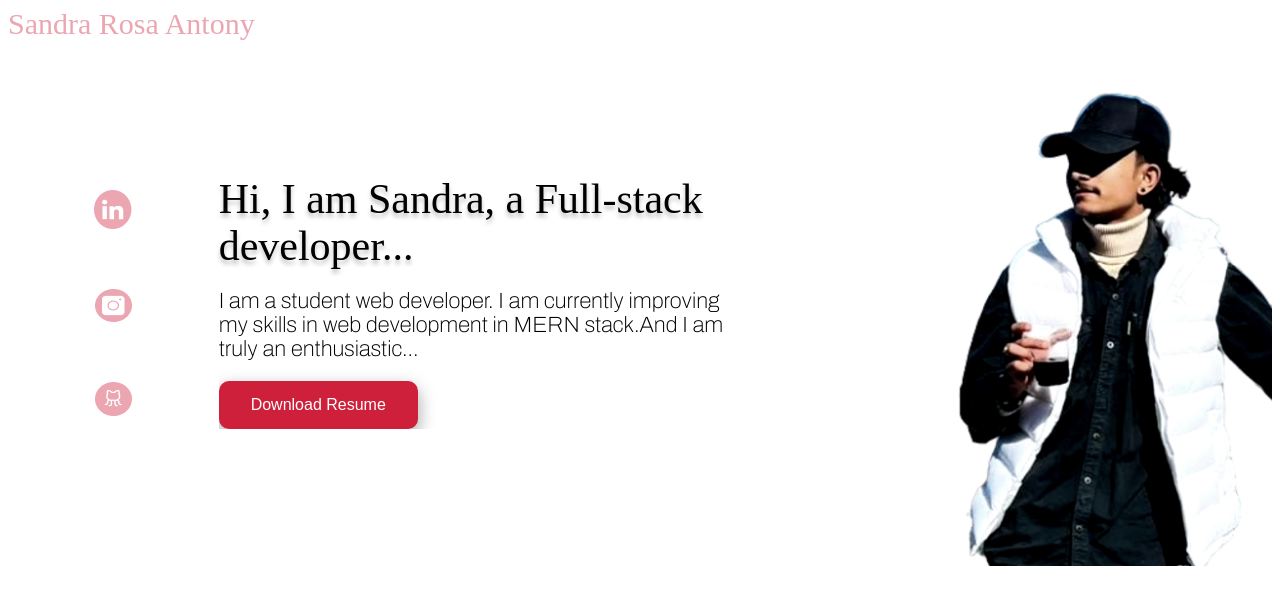
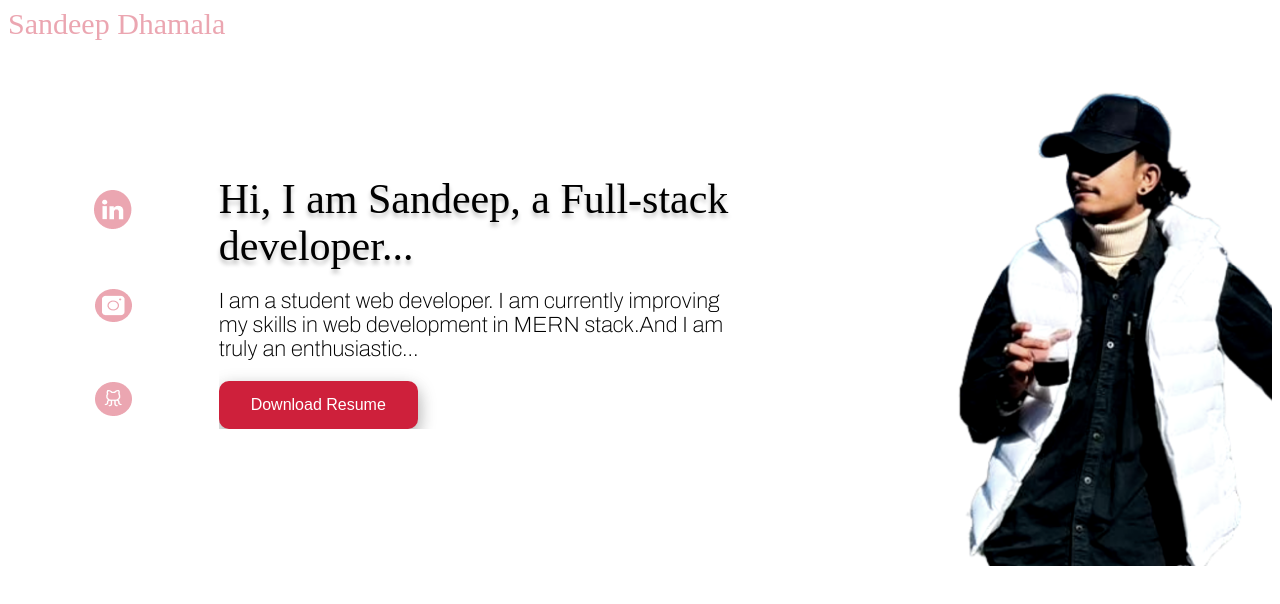
Before and after one commit to sandeep0600/my, a React (Create React App) app: page / in a window 1280 px wide. Shown: the top 604 px of the page. Built offline with nearby package versions, Linux system fonts and the light colour scheme; a web font is replaced by a local one.

Commit message:
Update App.js

```diff
--- a/src/App.js
+++ b/src/App.js
@@ -9,12 +9,12 @@ function App() {
 
   return (
     <div id="div1">
-      <span className="nav">  Sandra Rosa Antony</span>
+      <span className="nav">  Sandeep Dhamala</span>
       <div className="main">
         <img src={logo} alt="Logo" className="girl" />
         <div className="content">
           <span className="heading">
-            Hi, I am Sandra, a Full-stack developer...
+            Hi, I am Sandeep, a Full-stack developer...
           </span>
           <span className="paragraph">
             I am a student web developer. I am currently improving my skills in web development in MERN stack.And I am truly an enthusiastic...
@@ -28,9 +28,9 @@ function App() {
         </div>
         <div className="images">
 
-          <img src={linkedin} alt="linkedin" className="group11 icon" onClick={()=> window.open("https://www.linkedin.com/in/sandra-rosa-antony-66a964220/", "_blank")} />
-          <img src={instagram} alt="instagram" className="group7 icon" onClick={()=> window.open("https://www.instagram.com/__zet_wounded_beast/", "_blank")}/>
-          <img src={github} alt="github" className="group8 icon" onClick={()=> window.open("https://github.com/Sandra-Rosa", "_blank")}/>
+          <img src={linkedin} alt="linkedin" className="group11 icon" onClick={()=> window.open("https://www.linkedin.com/in/sandeep-dhamala-10030a219", "_blank")} />
+          <img src={instagram} alt="instagram" className="group7 icon" onClick={()=> window.open("https://www.instagram.com/sandeep__dhamala/", "_blank")}/>
+          <img src={github} alt="github" className="group8 icon" onClick={()=> window.open("https://github.com/sandeep0600", "_blank")}/>
         </div>
       </div>
     </div>
```
